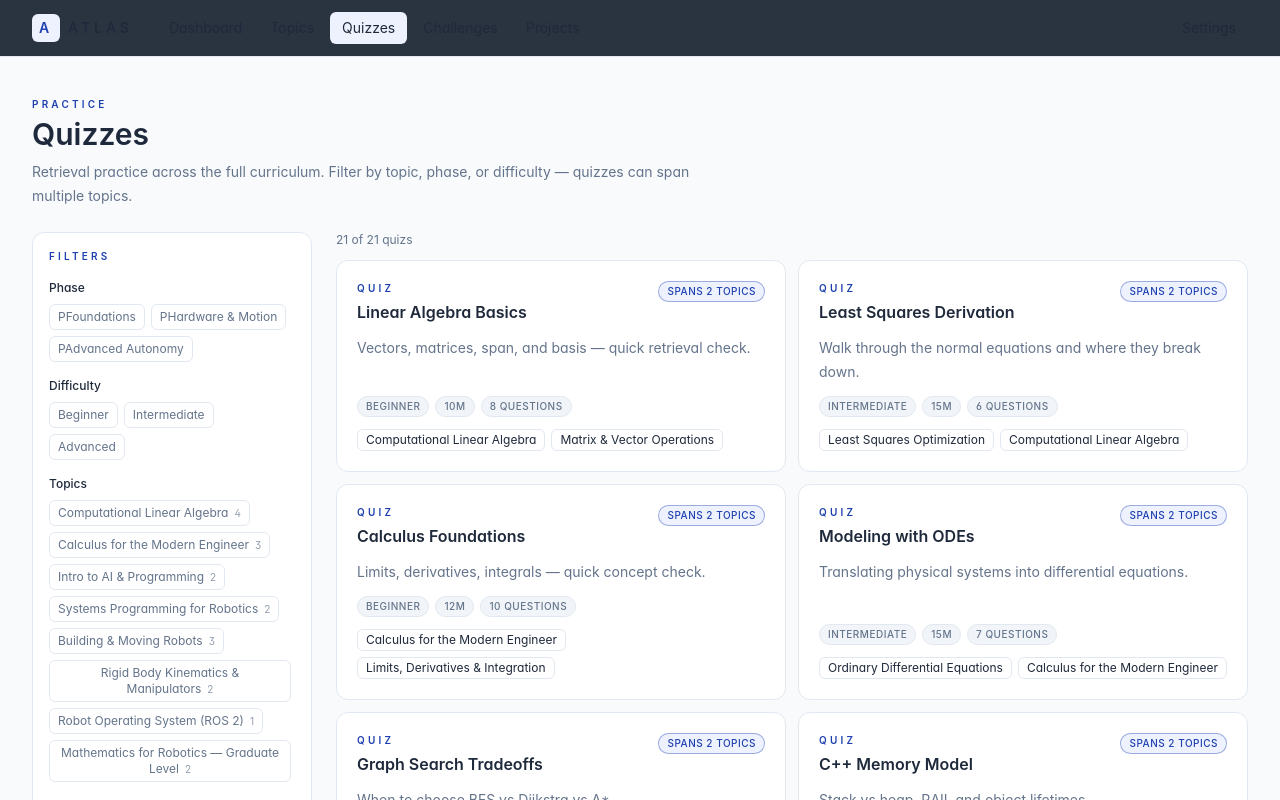
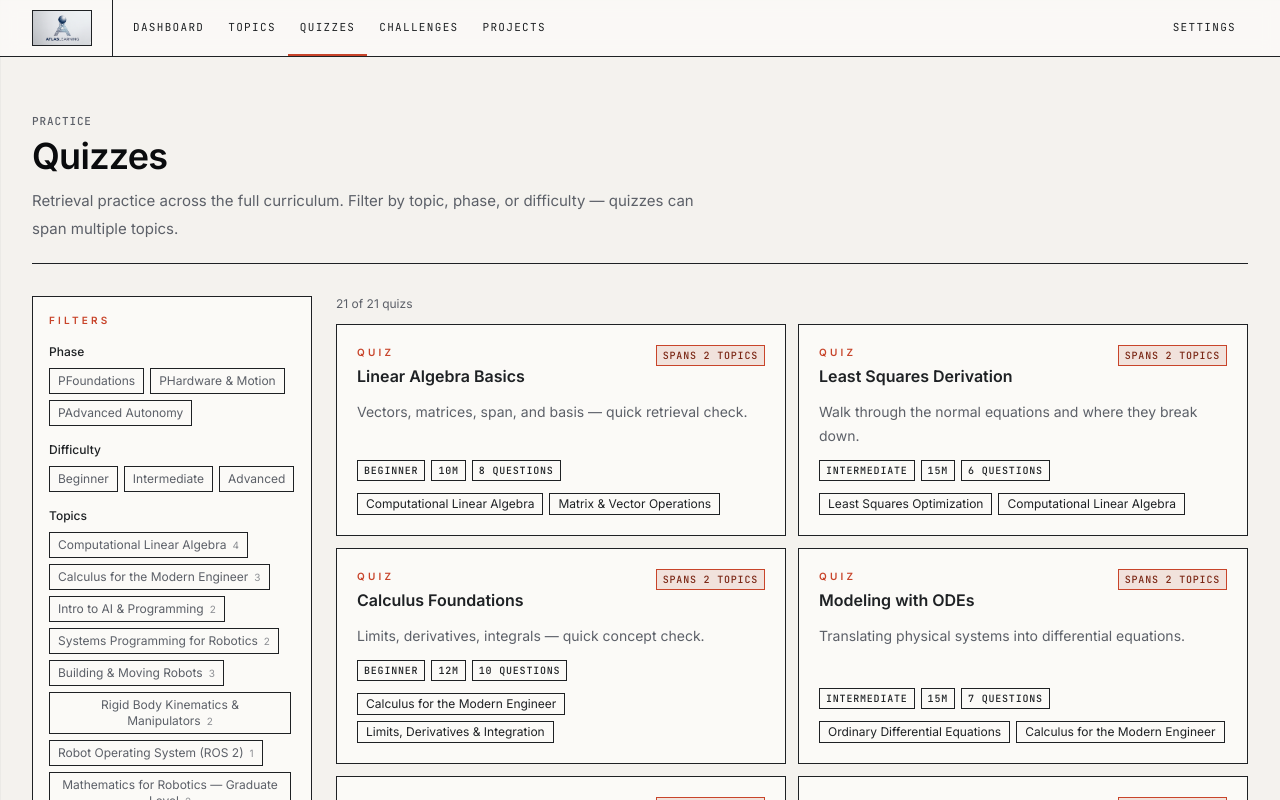
Before and after one commit to rabeesr/AtlasLearning, a Next.js app: page /quizzes in a window 1280 px wide. Shown: the top 800 px of the page. Built offline with nearby package versions, Linux system fonts and the light colour scheme.

Commit message:
redid styling, typography and spacing

```diff
--- a/src/app/globals.css
+++ b/src/app/globals.css
@@ -1,40 +1,71 @@
 @import "tailwindcss";
 
 :root {
-  /* Surfaces */
-  --bg: #F8FAFC;
-  --bg-alt: #F1F5F9;
-  --panel: #FFFFFF;
-  --panel-alt: #F8FAFC;
-  --panel-muted: #F1F5F9;
+  /* === Surfaces (warm cream, Palantir-derived) === */
+  --bg: #F4F2EE;            /* warm cream canvas (default) */
+  --bg-paper: #ECE8E0;      /* deeper paper for alternating section bands */
+  --bg-white: #FBFAF7;      /* off-white for raised reading surfaces */
+  --panel: #FBFAF7;         /* legacy alias → off-white card */
+  --panel-alt: #F4F2EE;     /* legacy alias → cream */
+  --panel-muted: #E8E4DB;   /* sunken inset (code, quiz callouts) */
+  --panel-sunken: #E8E4DB;
 
-  /* Lines */
-  --border: #E2E8F0;
-  --border-strong: #CBD5E1;
+  /* === Lines (hairlines are ink, not gray) === */
+  --ink: #1E2124;
+  --ink-strong: #0A0B0D;
+  --ink-muted: #5C6068;
+  --ink-faint: #9A9EA4;
+  --rule: #1E2124;
+  --rule-soft: #C9C3B6;
+  --border: #1E2124;        /* legacy alias → ink hairline */
+  --border-strong: #0A0B0D; /* legacy alias */
 
-  /* Type */
-  --text: #1E293B;        /* slate-800 */
-  --text-strong: #0F172A; /* slate-900 */
-  --text-muted: #64748B;  /* slate-500 */
+  /* === Type === */
+  --text: #1E2124;          /* legacy alias → ink */
+  --text-strong: #0A0B0D;
+  --text-muted: #5C6068;
 
-  /* Brand */
-  --accent: #1E40AF;        /* indigo-800 — primary */
-  --accent-strong: #1E3A8A;
-  --accent-soft: #EEF2FF;   /* indigo-50 */
+  /* === Accent (single restrained terracotta) === */
+  --accent: #C8442A;
+  --accent-strong: #7A2614;
+  --accent-soft: #F1E2DC;   /* terracotta wash for active/selected states */
+  --accent-olive: #5C6B3A;  /* secondary accent — taxonomy only */
 
-  /* CTA / highlight */
-  --cta: #D97706;           /* amber-600 */
-  --cta-strong: #B45309;
-  --cta-soft: #FEF3C7;      /* amber-100 */
+  /* === CTA legacy aliases (point to ink, not amber) === */
+  --cta: #1E2124;
+  --cta-strong: #0A0B0D;
+  --cta-soft: #E8E4DB;
 
-  /* Status */
-  --success: #16A34A;
-  --warning: #D97706;
-  --danger: #DC2626;
+  /* === Status (muted, document-grade) === */
+  --success: #3F6B3A;
+  --warning: #B36A1F;
+  --danger: #B22D1F;
 
-  /* Shadow */
-  --shadow-card: 0 1px 2px rgba(15, 23, 42, 0.04);
-  --shadow-hover: 0 4px 14px rgba(15, 23, 42, 0.08);
+  /* === Shadow → none. Depth comes from hairlines and bands. === */
+  --shadow-card: 0 0 0 0 transparent;
+  --shadow-hover: 0 0 0 0 transparent;
+
+  /* === Override Tailwind v4 radius tokens (form language: square) === */
+  --radius-xs: 0px;
+  --radius-sm: 0px;
+  --radius-md: 0px;
+  --radius-lg: 0px;
+  --radius-xl: 0px;
+  --radius-2xl: 0px;
+  --radius-3xl: 0px;
+  --radius-full: 0px;
+
+  /* Inputs only */
+  --radius-input: 2px;
+
+  /* === Font stacks === */
+  --font-sans: var(--font-inter), "Inter", "Inter Tight", "Söhne",
+               "Avenir Next", "Segoe UI", system-ui, sans-serif;
+  --font-mono: var(--font-mono-jetbrains), "JetBrains Mono", "Berkeley Mono",
+               "SFMono-Regular", "Menlo", monospace;
+  --font-display: var(--font-inter), "Inter Display", "Inter", "Söhne", system-ui, sans-serif;
+
+  --focus-ring: 2px solid var(--ink);
 }
 
 * {
@@ -49,11 +80,20 @@ html {
 body {
   margin: 0;
   min-height: 100vh;
-  background: var(--bg);
-  color: var(--text);
-  font-family: "Inter", "Avenir Next", "Segoe UI", system-ui, sans-serif;
+  background-color: var(--bg);
+  /* Hairline graph-paper grid — engineering-document presence */
+  background-image:
+    linear-gradient(to right,  rgba(28, 33, 36, 0.04) 1px, transparent 1px),
+    linear-gradient(to bottom, rgba(28, 33, 36, 0.04) 1px, transparent 1px);
+  background-size: 32px 32px;
+  background-attachment: fixed;
+  background-position: 0 0;
+  color: var(--ink);
+  font-family: var(--font-sans);
   font-feature-settings: "cv11", "ss01";
   -webkit-font-smoothing: antialiased;
+  -moz-osx-font-smoothing: grayscale;
+  text-rendering: optimizeLegibility;
 }
 
 a {
@@ -61,8 +101,27 @@ a {
   text-decoration: none;
 }
 
+a:focus-visible,
+button:focus-visible,
+[role="button"]:focus-visible,
+input:focus-visible,
+select:focus-visible,
+textarea:focus-visible {
+  outline: var(--focus-ring);
+  outline-offset: 2px;
+}
+
 pre {
   overflow-x: auto;
+}
+
+input, textarea, select {
+  border-radius: var(--radius-input);
+}
+
+::selection {
+  background: var(--ink);
+  color: var(--bg-white);
 }
 
 .tabular-nums {
@@ -71,57 +130,178 @@ pre {
 
 .atlas-background {
   min-height: 100vh;
-  background: var(--bg);
+  background: transparent;
   position: relative;
 }
 
+/* === Editorial primitives === */
+
+.eyebrow {
+  font-family: var(--font-sans);
+  font-size: 11px;
+  font-weight: 500;
+  text-transform: uppercase;
+  letter-spacing: 0.14em;
+  color: var(--ink-muted);
+}
+
+.eyebrow-mono {
+  font-family: var(--font-mono);
+  font-size: 11px;
+  font-weight: 500;
+  text-transform: uppercase;
+  letter-spacing: 0.08em;
+  color: var(--ink-muted);
+}
+
+.coordinate {
+  font-family: var(--font-mono);
+  font-size: 10px;
+  font-weight: 500;
+  text-transform: uppercase;
+  letter-spacing: 0.06em;
+  color: var(--ink-muted);
+}
+
+.display-headline {
+  font-family: var(--font-display);
+  font-weight: 600;
+  letter-spacing: -0.02em;
+  color: var(--ink-strong);
+  line-height: 1.05;
+}
+
+/* === Editorial prose (extends existing class) === */
+
 .atlas-prose {
-  color: var(--text);
+  color: var(--ink);
+  max-width: 68ch;
+  font-size: 1rem;
+  line-height: 1.65;
 }
 
 .atlas-prose h1,
 .atlas-prose h2,
 .atlas-prose h3,
 .atlas-prose h4 {
-  color: var(--text-strong);
+  color: var(--ink-strong);
   font-weight: 600;
-  letter-spacing: -0.01em;
+  letter-spacing: -0.015em;
 }
 
-.atlas-prose h1 { font-size: 1.6rem; margin-top: 0; margin-bottom: 1rem; }
-.atlas-prose h2 { font-size: 1.25rem; margin-top: 1.75rem; margin-bottom: 0.75rem; }
-.atlas-prose h3 { font-size: 1.05rem; margin-top: 1.5rem; margin-bottom: 0.5rem; }
+.atlas-prose h1 { font-size: 2.25rem; line-height: 1.1; margin-top: 0; margin-bottom: 1.25rem; }
+.atlas-prose h2 { font-size: 1.5rem; line-height: 1.2; margin-top: 2.5rem; margin-bottom: 0.75rem; padding-top: 1.5rem; border-top: 1px solid var(--rule); }
+.atlas-prose h3 { font-size: 1.15rem; line-height: 1.3; margin-top: 1.75rem; margin-bottom: 0.5rem; }
 
 .atlas-prose p,
 .atlas-prose li,
 .atlas-prose blockquote {
-  line-height: 1.75;
-  color: var(--text);
+  line-height: 1.7;
+  color: var(--ink);
 }
 
 .atlas-prose ul, .atlas-prose ol {
   padding-left: 1.25rem;
 }
 
+.atlas-prose blockquote {
+  border-left: 2px solid var(--ink);
+  padding-left: 1rem;
+  margin-left: 0;
+  font-style: italic;
+  color: var(--ink-muted);
+}
+
 .atlas-prose code {
-  background: var(--panel-muted);
-  border: 1px solid var(--border);
-  border-radius: 4px;
-  font-family: "SFMono-Regular", "Menlo", monospace;
-  padding: 0.08rem 0.35rem;
+  background: var(--panel-sunken);
+  border: none;
+  border-radius: 0;
+  font-family: var(--font-mono);
+  padding: 0.1rem 0.35rem;
   font-size: 0.88em;
-  color: var(--accent);
+  color: var(--ink-strong);
+}
+
+.atlas-prose pre {
+  background: var(--ink-strong);
+  padding: 1rem 1.1rem;
+  margin: 1.25rem 0;
+  border: 1px solid var(--ink);
 }
 
 .atlas-prose pre code {
-  border-radius: 8px;
+  border: none;
   display: block;
-  padding: 0.85rem 1rem;
-  background: #0F172A;
-  color: #E2E8F0;
-  border: none;
+  padding: 0;
+  background: transparent;
+  color: #ECE8E0;
   font-size: 0.85em;
+  border-radius: 0;
 }
 
-.atlas-prose strong { color: var(--text-strong); font-weight: 600; }
-.atlas-prose a { color: var(--accent); text-decoration: underline; text-underline-offset: 2px; }
+.atlas-prose strong { color: var(--ink-strong); font-weight: 600; }
+.atlas-prose a {
+  color: var(--accent);
+  border-bottom: 1px solid var(--accent);
+  padding-bottom: 1px;
+}
+.atlas-prose a:hover { color: var(--accent-strong); border-bottom-color: var(--accent-strong); }
+
+.atlas-prose hr {
+  border: none;
+  border-top: 1px solid var(--rule);
+  margin: 2rem 0;
+}
+
+/* === Section banding (full-bleed) === */
+
+.section-band {
+  position: relative;
+}
+
+.section-band--paper {
+  background: var(--bg-paper);
+}
+
+.section-band--cream {
+  background: var(--bg);
+}
+
+.section-band + .section-band {
+  border-top: 1px solid var(--rule);
+}
+
+/* === Corner registration marks (Palantir-style L-ticks) === */
+
+.corner-marks {
+  position: relative;
+}
+
+.corner-marks::before,
+.corner-marks::after,
+.corner-marks > .corner-marks__br,
+.corner-marks > .corner-marks__bl {
+  content: "";
+  position: absolute;
+  width: 8px;
+  height: 8px;
+  border-color: var(--ink);
+  border-style: solid;
+  border-width: 0;
+  pointer-events: none;
+}
+.corner-marks::before { top: 0; left: 0; border-top-width: 1px; border-left-width: 1px; }
+.corner-marks::after  { top: 0; right: 0; border-top-width: 1px; border-right-width: 1px; }
+.corner-marks > .corner-marks__bl { bottom: 0; left: 0; border-bottom-width: 1px; border-left-width: 1px; }
+.corner-marks > .corner-marks__br { bottom: 0; right: 0; border-bottom-width: 1px; border-right-width: 1px; }
+
+/* === Reduced motion === */
+
+@media (prefers-reduced-motion: reduce) {
+  *, *::before, *::after {
+    animation-duration: 0.01ms !important;
+    animation-iteration-count: 1 !important;
+    transition-duration: 0.01ms !important;
+    scroll-behavior: auto !important;
+  }
+}
--- a/src/app/layout.tsx
+++ b/src/app/layout.tsx
@@ -1,12 +1,36 @@
 import type { Metadata } from "next";
+import { Inter, JetBrains_Mono } from "next/font/google";
 
 import { AppShell } from "@/components/shared/app-shell";
 
 import "./globals.css";
 
+const inter = Inter({
+  subsets: ["latin"],
+  variable: "--font-inter",
+  display: "swap",
+});
+
+const jetbrainsMono = JetBrains_Mono({
+  subsets: ["latin"],
+  variable: "--font-mono-jetbrains",
+  display: "swap",
+});
+
 export const metadata: Metadata = {
   title: "ATLAS Learning",
-  description: "A focused robotics curriculum with proficiency tracking and spaced practice.",
+  description:
+    "A focused robotics curriculum with proficiency tracking and spaced practice.",
+  icons: {
+    icon: "/atlas-logo.png",
+    apple: "/atlas-logo.png",
+  },
+  openGraph: {
+    title: "ATLAS Learning",
+    description:
+      "A focused robotics curriculum with proficiency tracking and spaced practice.",
+    images: ["/atlas-logo.png"],
+  },
 };
 
 export default function RootLayout({
@@ -15,7 +39,7 @@ export default function RootLayout({
   children: React.ReactNode;
 }>) {
   return (
-    <html lang="en">
+    <html lang="en" className={`${inter.variable} ${jetbrainsMono.variable}`}>
       <body>
         <AppShell>{children}</AppShell>
       </body>
--- a/src/components/shared/app-shell.tsx
+++ b/src/components/shared/app-shell.tsx
@@ -3,13 +3,20 @@ import { Toolbar } from "@/components/shared/toolbar";
 
 export function AppShell({ children }: { children: ReactNode }) {
   return (
-    <div className="atlas-background flex min-h-screen flex-col text-[var(--text)]">
+    <div className="atlas-background flex min-h-screen flex-col text-[var(--ink)]">
       <Toolbar />
-      <main className="mx-auto w-full max-w-[1400px] flex-1 px-4 py-8 md:px-8 md:py-10">
+      <main className="mx-auto w-full max-w-[1400px] flex-1 px-4 py-10 md:px-8 md:py-14">
         {children}
       </main>
-      <footer className="border-t border-[var(--border)] px-6 py-5 text-center text-xs text-[var(--text-muted)]">
-        ATLAS Learning — robotics curriculum
+      <footer className="border-t border-[var(--ink)] bg-[var(--bg-white)]">
+        <div className="mx-auto flex w-full max-w-[1400px] items-center justify-between gap-4 px-4 py-5 md:px-8">
+          <p className="coordinate">
+            § ATLAS LEARNING / ROBOTICS CURRICULUM
+          </p>
+          <p className="coordinate">
+            v0.1 — PROFICIENCY ENGINE
+          </p>
+        </div>
       </footer>
     </div>
   );
--- a/src/components/shared/toolbar.tsx
+++ b/src/components/shared/toolbar.tsx
@@ -1,5 +1,6 @@
 "use client";
 
+import Image from "next/image";
 import Link from "next/link";
 import { usePathname } from "next/navigation";
 
@@ -19,38 +20,48 @@ export function Toolbar() {
     return pathname === href || pathname.startsWith(`${href}/`);
   }
 
+  function navLinkClass(active: boolean) {
+    return [
+      "h-full px-3 inline-flex items-center font-mono uppercase tracking-[0.12em] text-[11px] border-b-2 transition-colors duration-100",
+      active
+        ? "text-[var(--ink-strong)] border-[var(--accent)]"
+        : "text-[var(--ink-muted)] border-transparent hover:text-[var(--ink)] hover:border-[var(--rule-soft)]",
+    ].join(" ");
+  }
+
   return (
-    <header className="sticky top-0 z-30 border-b border-[var(--border)] bg-[rgba(7,17,31,0.85)] backdrop-blur">
-      <div className="mx-auto flex h-14 w-full max-w-[1400px] items-center gap-6 px-4 md:px-8">
-        <Link href="/dashboard" className="flex items-center gap-2 text-sm font-semibold tracking-[0.28em] text-[var(--accent)]">
-          <span className="inline-flex h-7 w-7 items-center justify-center rounded-md bg-[var(--accent-soft)] text-[var(--accent)]">A</span>
-          ATLAS
+    <header className="sticky top-0 z-30 border-b border-[var(--ink)] bg-[var(--bg-white)]/85 backdrop-blur">
+      <div className="mx-auto flex h-14 w-full max-w-[1400px] items-stretch gap-0 px-4 md:px-8">
+        <Link
+          href="/dashboard"
+          className="flex items-center gap-3 pr-5 mr-2 border-r border-[var(--ink)]"
+          aria-label="ATLAS Learning home"
+        >
+          <span className="block h-9 w-[60px] border border-[var(--ink)] bg-[var(--bg-white)] overflow-hidden relative">
+            <Image
+              src="/atlas-logo.png"
+              alt="ATLAS Learning"
+              fill
+              sizes="60px"
+              priority
+              className="object-cover"
+            />
+          </span>
         </Link>
-        <nav className="flex flex-1 items-center gap-1">
-          {primaryLinks.map((link) => {
-            const active = isActive(link.href);
-            return (
+        <nav className="flex flex-1 items-stretch gap-0">
+          {primaryLinks.map((link) => (
             <Link
               key={link.href}
               href={link.href}
-                className={`rounded-md px-3 py-1.5 text-sm transition ${
-                  active
-                    ? "bg-[var(--accent-soft)] text-[var(--accent)]"
-                    : "text-[var(--text-muted)] hover:bg-[var(--panel-muted)] hover:text-[var(--text)]"
-                }`}
+              className={navLinkClass(isActive(link.href))}
             >
               {link.label}
             </Link>
-            );
-          })}
+          ))}
         </nav>
         <Link
           href="/settings"
-          className={`rounded-md px-3 py-1.5 text-sm transition ${
-            isActive("/settings")
-              ? "bg-[var(--accent-soft)] text-[var(--accent)]"
-              : "text-[var(--text-muted)] hover:bg-[var(--panel-muted)] hover:text-[var(--text)]"
-          }`}
+          className={navLinkClass(isActive("/settings"))}
         >
           Settings
         </Link>
--- a/src/components/shared/ui.tsx
+++ b/src/components/shared/ui.tsx
@@ -1,45 +1,66 @@
 import type { ReactNode } from "react";
 
+/**
+ * Card — flat, square, ink hairline. No shadow, no radius.
+ */
 export function Card({
   children,
   className = "",
+  variant = "white",
 }: {
   children: ReactNode;
   className?: string;
+  variant?: "white" | "cream" | "paper";
 }) {
+  const bg =
+    variant === "cream"
+      ? "bg-[var(--bg)]"
+      : variant === "paper"
+        ? "bg-[var(--bg-paper)]"
+        : "bg-[var(--bg-white)]";
   return (
-    <div
-      className={`rounded-xl border border-[var(--border)] bg-[var(--panel)] p-5 ${className}`}
-    >
+    <div className={`border border-[var(--ink)] ${bg} p-5 ${className}`}>
       {children}
     </div>
   );
 }
 
+/**
+ * SectionHeader — numbered editorial header. Mono eyebrow + display headline.
+ * Optional `index` renders as `01 — EYEBROW` mono numeric prefix.
+ */
 export function SectionHeader({
   eyebrow,
+  index,
   title,
   description,
   action,
 }: {
   eyebrow?: string;
+  index?: string | number;
   title: string;
   description?: string;
   action?: ReactNode;
 }) {
+  const eyebrowText = eyebrow
+    ? index !== undefined
+      ? `${String(index).padStart(2, "0")} — ${eyebrow}`
+      : eyebrow
+    : index !== undefined
+      ? String(index).padStart(2, "0")
+      : null;
+
   return (
-    <div className="mb-6 flex flex-col gap-2 md:flex-row md:items-end md:justify-between">
-      <div>
-        {eyebrow ? (
-          <p className="text-[10px] font-semibold uppercase tracking-[0.32em] text-[var(--accent)]">
-            {eyebrow}
-          </p>
+    <div className="mb-8 flex flex-col gap-3 border-b border-[var(--ink)] pb-5 md:flex-row md:items-end md:justify-between">
+      <div className="min-w-0">
+        {eyebrowText ? (
+          <p className="eyebrow-mono">{eyebrowText}</p>
         ) : null}
-        <h1 className="mt-1 text-2xl font-semibold text-[var(--text)] md:text-3xl">
+        <h1 className="display-headline mt-2 text-[1.75rem] md:text-[2.25rem]">
           {title}
         </h1>
         {description ? (
-          <p className="mt-2 max-w-2xl text-sm leading-6 text-[var(--text-muted)]">
+          <p className="mt-3 max-w-2xl text-[15px] leading-7 text-[var(--ink-muted)]">
             {description}
           </p>
         ) : null}
@@ -49,6 +70,9 @@ export function SectionHeader({
   );
 }
 
+/**
+ * ProgressBar — square, 1px ink rule + ink fill. No radius, no gradient.
+ */
 export function ProgressBar({
   value,
   tone = "accent",
@@ -58,25 +82,30 @@ export function ProgressBar({
   tone?: "accent" | "success" | "warning" | "danger";
   className?: string;
 }) {
-  const colorVar =
+  const fill =
     tone === "success"
       ? "var(--success)"
       : tone === "warning"
         ? "var(--warning)"
         : tone === "danger"
           ? "var(--danger)"
-          : "var(--accent)";
+          : "var(--ink)";
   const clamped = Math.max(0, Math.min(100, value));
   return (
-    <div className={`h-1.5 w-full overflow-hidden rounded-full bg-[var(--panel-muted)] ${className}`}>
+    <div
+      className={`relative h-[6px] w-full border border-[var(--ink)] bg-[var(--bg-white)] ${className}`}
+    >
       <div
-        className="h-full rounded-full"
-        style={{ width: `${clamped}%`, backgroundColor: colorVar }}
+        className="h-full"
+        style={{ width: `${clamped}%`, backgroundColor: fill }}
       />
     </div>
   );
 }
 
+/**
+ * Badge — flat hairline box, mono uppercase label.
+ */
 export function Badge({
   children,
   tone = "neutral",
@@ -85,21 +114,24 @@ export function Badge({
   tone?: "neutral" | "accent" | "success" | "warning" | "danger";
 }) {
   const styles: Record<string, string> = {
-    neutral: "border-[var(--border)] bg-[var(--panel-muted)] text-[var(--text-muted)]",
-    accent: "border-[color-mix(in_srgb,var(--accent)_40%,transparent)] bg-[var(--accent-soft)] text-[var(--accent)]",
-    success: "border-[color-mix(in_srgb,var(--success)_40%,transparent)] bg-[color-mix(in_srgb,var(--success)_14%,transparent)] text-[var(--success)]",
-    warning: "border-[color-mix(in_srgb,var(--warning)_40%,transparent)] bg-[color-mix(in_srgb,var(--warning)_14%,transparent)] text-[var(--warning)]",
-    danger: "border-[color-mix(in_srgb,var(--danger)_40%,transparent)] bg-[color-mix(in_srgb,var(--danger)_14%,transparent)] text-[var(--danger)]",
+    neutral: "border-[var(--ink)] bg-transparent text-[var(--ink)]",
+    accent: "border-[var(--accent)] bg-[var(--accent-soft)] text-[var(--accent-strong)]",
+    success: "border-[var(--success)] bg-transparent text-[var(--success)]",
+    warning: "border-[var(--warning)] bg-transparent text-[var(--warning)]",
+    danger: "border-[var(--danger)] bg-transparent text-[var(--danger)]",
   };
   return (
     <span
-      className={`inline-flex items-center gap-1 rounded-full border px-2 py-0.5 text-[10px] font-medium uppercase tracking-wider ${styles[tone]}`}
+      className={`inline-flex items-center gap-1 border px-1.5 py-0.5 font-mono text-[10px] font-medium uppercase tracking-[0.08em] ${styles[tone]}`}
     >
       {children}
     </span>
   );
 }
 
+/**
+ * Stat — large display number on a flat card with mono label.
+ */
 export function Stat({
   label,
   value,
@@ -110,12 +142,113 @@ export function Stat({
   detail?: string;
 }) {
   return (
-    <Card>
-      <p className="text-[10px] font-semibold uppercase tracking-[0.32em] text-[var(--text-muted)]">
-        {label}
-      </p>
-      <p className="mt-2 text-3xl font-semibold text-[var(--text)]">{value}</p>
-      {detail ? <p className="mt-1 text-xs text-[var(--text-muted)]">{detail}</p> : null}
+    <Card className="flex flex-col gap-3">
+      <p className="eyebrow-mono">{label}</p>
+      <p className="display-headline text-[2.25rem] tabular-nums">{value}</p>
+      {detail ? (
+        <p className="text-xs leading-5 text-[var(--ink-muted)]">{detail}</p>
+      ) : null}
     </Card>
   );
 }
+
+/**
+ * Button — square, ink-filled by default. Hover inverts. No transitions over 120ms.
+ */
+export function Button({
+  children,
+  href,
+  onClick,
+  type = "button",
+  variant = "primary",
+  size = "md",
+  className = "",
+}: {
+  children: ReactNode;
+  href?: string;
+  onClick?: () => void;
+  type?: "button" | "submit" | "reset";
+  variant?: "primary" | "secondary" | "ghost" | "accent";
+  size?: "sm" | "md";
+  className?: string;
+}) {
+  const base =
+    "inline-flex items-center justify-center font-mono uppercase tracking-[0.08em] border transition-colors duration-100 ease-out";
+  const sizing = size === "sm" ? "h-7 px-3 text-[11px]" : "h-9 px-4 text-[12px]";
+  const variants: Record<string, string> = {
+    primary:
+      "bg-[var(--ink)] text-[var(--bg-white)] border-[var(--ink)] hover:bg-[var(--bg-white)] hover:text-[var(--ink)]",
+    secondary:
+      "bg-transparent text-[var(--ink)] border-[var(--ink)] hover:bg-[var(--ink)] hover:text-[var(--bg-white)]",
+    ghost:
+      "bg-transparent text-[var(--ink)] border-transparent hover:border-[var(--ink)]",
+    accent:
+      "bg-[var(--accent)] text-[var(--bg-white)] border-[var(--accent)] hover:bg-[var(--accent-strong)] hover:border-[var(--accent-strong)]",
+  };
+  const classes = `${base} ${sizing} ${variants[variant]} ${className}`;
+
+  if (href) {
+    return (
+      <a href={href} className={classes}>
+        {children}
+      </a>
+    );
+  }
+  return (
+    <button type={type} onClick={onClick} className={classes}>
+      {children}
+    </button>
+  );
+}
+
+/**
+ * SectionBand — full-bleed alternating section background.
+ * Use inside a page; it breaks out of any max-width container via negative margins.
+ */
+export function SectionBand({
+  children,
+  variant = "cream",
+  className = "",
+}: {
+  children: ReactNode;
+  variant?: "cream" | "paper";
+  className?: string;
+}) {
+  const bg = variant === "paper" ? "bg-[var(--bg-paper)]" : "bg-[var(--bg)]";
+  return (
+    <section
+      className={`section-band ${bg} -mx-4 px-4 py-10 md:-mx-8 md:px-8 md:py-14 ${className}`}
+    >
+      {children}
+    </section>
+  );
+}
+
+/**
+ * CornerMarks — Palantir-style L-tick registration marks at the four corners,
+ * with an optional mono coordinate label in the top-right.
+ *
+ * Usage: wrap content. Children render inside a `position: relative` container.
+ */
+export function CornerMarks({
+  children,
+  label,
+  className = "",
+}: {
+  children: ReactNode;
+  label?: string;
+  className?: string;
+}) {
+  return (
+    <div className={`corner-marks ${className}`}>
+      {children}
+      <span className="corner-marks__bl" aria-hidden />
+      <span className="corner-marks__br" aria-hidden />
+      {label ? (
+        <span className="coordinate pointer-events-none absolute right-2 top-2">
+          {label}
+        </span>
+      ) : null}
+    </div>
+  );
+}
```
Also changed, not shown: src/app/dashboard/page.tsx (+11 -5 lines), assets/Gemini_Generated_Image_ircdldircdldircd.png (added), public/atlas-logo.png (added). Lines whose indentation alone changed are shown as unchanged.
